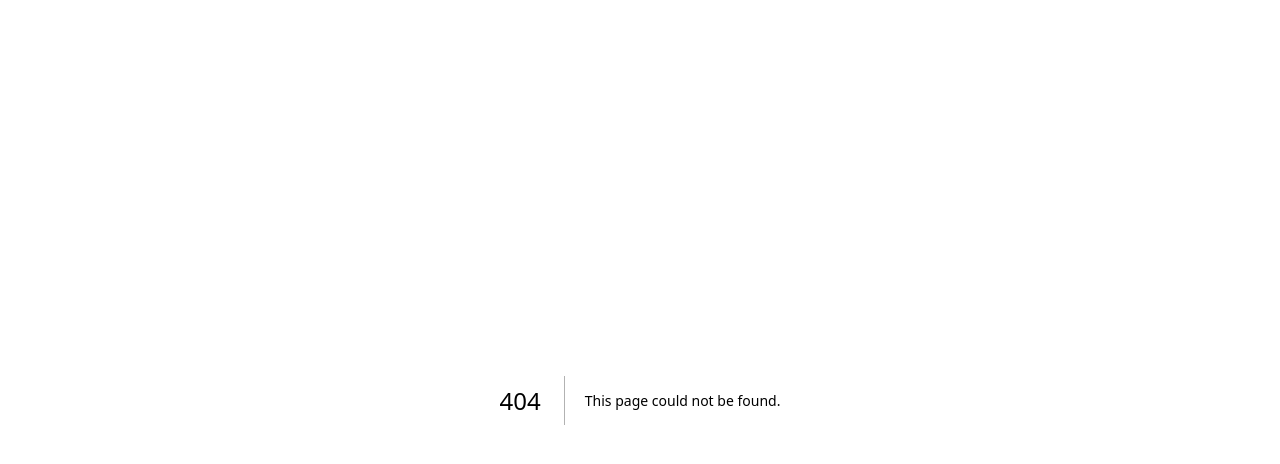
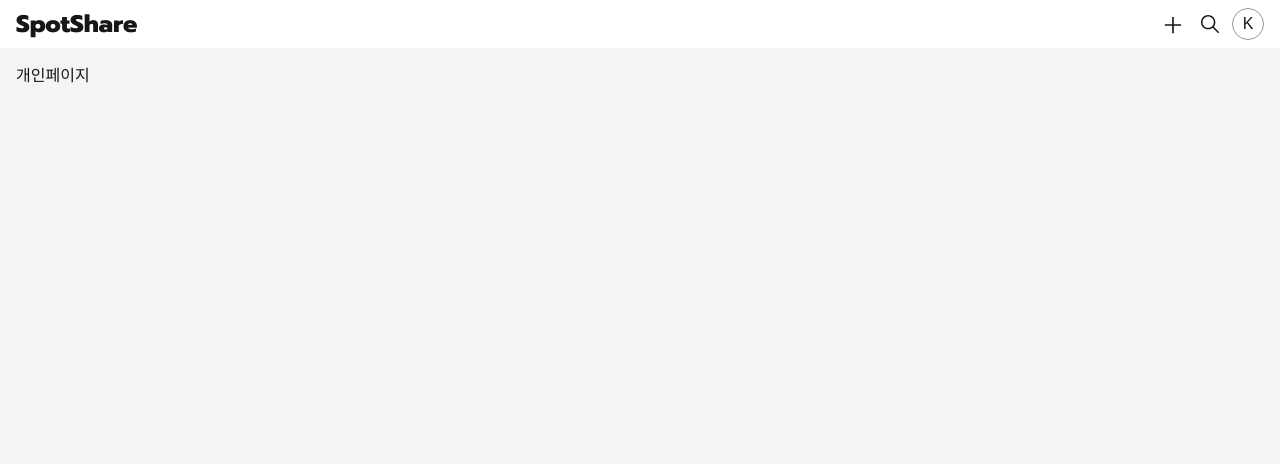
Before and after one commit to InQ-InQ-InQ-InQ-InQ/2025-Project-Team1-Winter-FE, a Next.js app: page /profile in a window 1280 px wide. Before the commit this address had no page. Shown: the top 464 px of the page. Built offline with nearby package versions, Linux system fonts and the light colour scheme.

Commit message:
feat: implement navbar and initial profile feed

```diff
--- /dev/null
+++ b/src/app/profile/page.tsx
@@ -0,0 +1,10 @@
+import { Nav } from "@/widgets/menu/ui";
+
+export default function Page() {
+  return (
+    <div>
+      <Nav />
+      <div className="size-full p-4">개인페이지</div>
+    </div>
+  );
+}
--- a/src/shared/ui/ProfileButton.tsx
+++ b/src/shared/ui/ProfileButton.tsx
@@ -6,13 +6,17 @@ import { cn } from "@/shared/utils";
 
 interface ProfileProps {
   className?: string;
+  flex?: boolean;
 }
 
-export default function ProfileButton({ className }: ProfileProps) {
+export default function ProfileButton({
+  className,
+  flex = false,
+}: ProfileProps) {
   const [isVisible, setVisible] = useState(false);
   return (
     <div
-      className={cn("absolute w-fit", className)}
+      className={cn("w-fit", className, flex ? "flex" : "absolute")}
       onClick={() => setVisible(!isVisible)}
       // onMouseEnter={() => setVisible(true)}
       // onMouseLeave={() => setVisible(false)}
--- /dev/null
+++ b/src/widgets/menu/ui/Nav.tsx
@@ -0,0 +1,26 @@
+import { ProfileButton } from "@/shared/ui";
+import Link from "next/link";
+import React from "react";
+import { IoIosSearch } from "react-icons/io";
+import { IoAddSharp } from "react-icons/io5";
+
+export default function Nav() {
+  return (
+    <nav className="sticky top-0 w-full bg-white">
+      <div className="flex h-12 w-full items-center justify-between px-4">
+        <Link href="/">
+          <span className="prompt-extrabold text-2xl">SpotShare</span>
+        </Link>
+        <div className="flex gap-x-2">
+          <Link href="/">
+            <IoAddSharp className="size-7.5 pt-1" />
+          </Link>
+          <Link href="/">
+            <IoIosSearch className="size-7 pt-1" />
+          </Link>
+          <ProfileButton flex={true} />
+        </div>
+      </div>
+    </nav>
+  );
+}
--- /dev/null
+++ b/src/widgets/menu/ui/index.ts
@@ -0,0 +1 @@
+export { default as Nav } from "./Nav";
```
